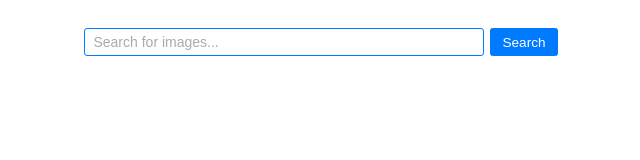
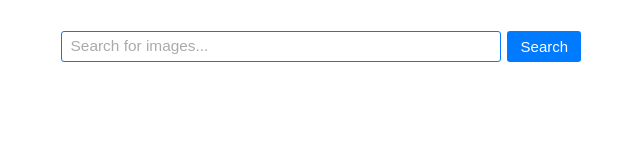
Before and after one commit to pratiic/react-image-search-gallery-app, a React app: page / in a window 768 px wide. Shown: the whole page, without its empty margins (63-703 px from the left). Built offline with nearby package versions, Linux system fonts and the light colour scheme.

Commit message:
made the whole thing responsive

```diff
--- a/public/index.html
+++ b/public/index.html
@@ -30,9 +30,7 @@
       Unlike "/favicon.ico" or "favicon.ico", "%PUBLIC_URL%/favicon.ico" will
       work correctly both with client-side routing and a non-root public URL.
       Learn how to configure a non-root public URL by running `npm run build`.
-    -->
-		<title>React App</title>
-	</head>
+    --></head>
 	<body>
 		<noscript>You need to enable JavaScript to run this app.</noscript>
 		<div id="root"></div>
--- a/src/components/scss/_resets.scss
+++ b/src/components/scss/_resets.scss
@@ -4,6 +4,18 @@
 	margin: 0;
 	padding: 0;
 	box-sizing: border-box;
+}
+
+html {
+	font-size: 62.5%;
+
+	@media screen and (max-width: 1100px) {
+		font-size: 55%;
+	}
+
+	@media screen and (min-width: 1500px) {
+		font-size: 85%;
+	}
 }
 
 body {
@@ -19,51 +31,3 @@ a {
 li {
 	list-style-type: none;
 }
-
-// @media screen and (min-width: 2000px) {
-// 	html {
-// 		font-size: 100%;
-// 	}
-// }
-
-@media screen and (max-width: 320px) {
-	html {
-		font-size: 30%;
-	}
-}
-
-@media screen and (min-width: 320px) {
-	html {
-		font-size: 40%;
-	}
-}
-
-@media screen and (min-width: 425px) {
-	html {
-		font-size: 45%;
-	}
-}
-
-@media screen and (min-width: 768px) {
-	html {
-		font-size: 50%;
-	}
-}
-
-@media screen and (min-width: 1024px) {
-	html {
-		font-size: 62.5%;
-	}
-}
-
-@media screen and (min-width: 1440px) {
-	html {
-		font-size: 75%;
-	}
-}
-
-@media screen and (min-width: 2000px) {
-	html {
-		font-size: 90%;
-	}
-}
```
Also changed, not shown: src/components/scss/_header.scss (+8 -0 lines), src/components/scss/_modal.scss (+20 -1 lines), src/components/css/style.css.
